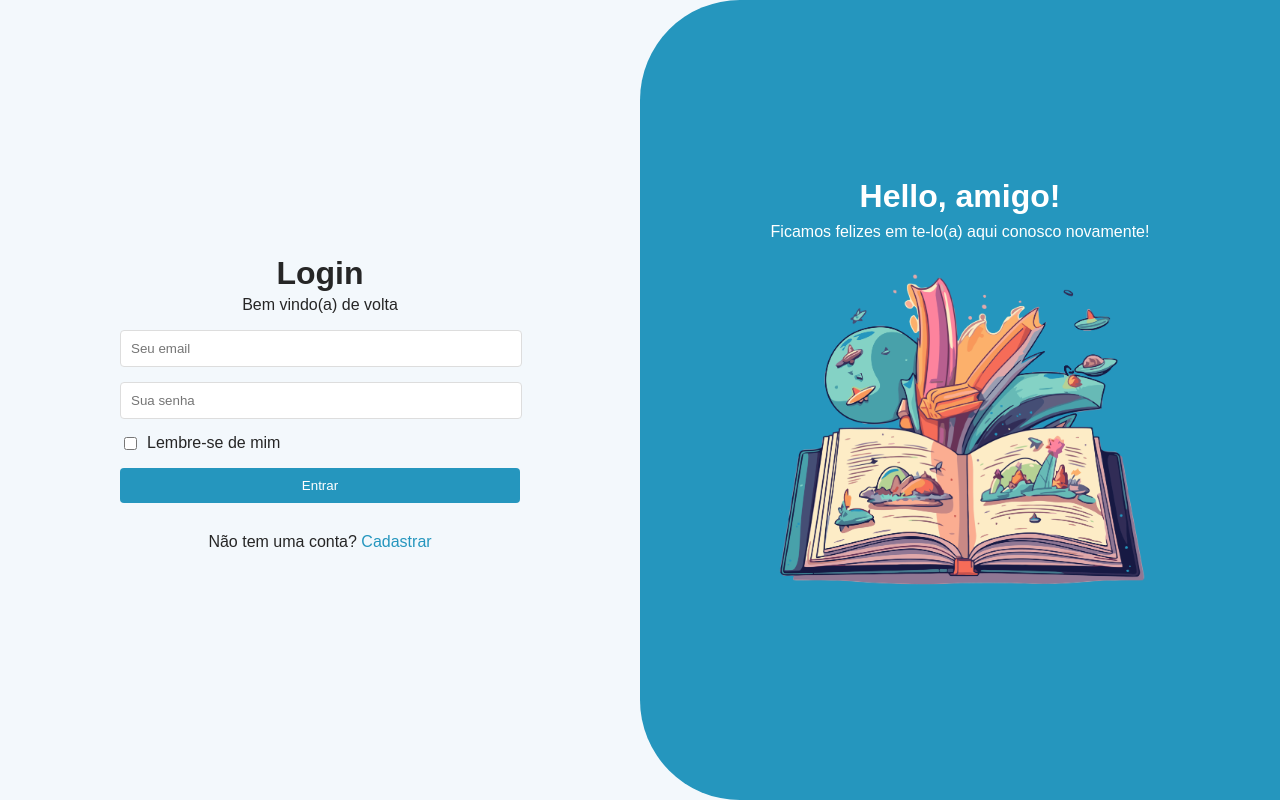
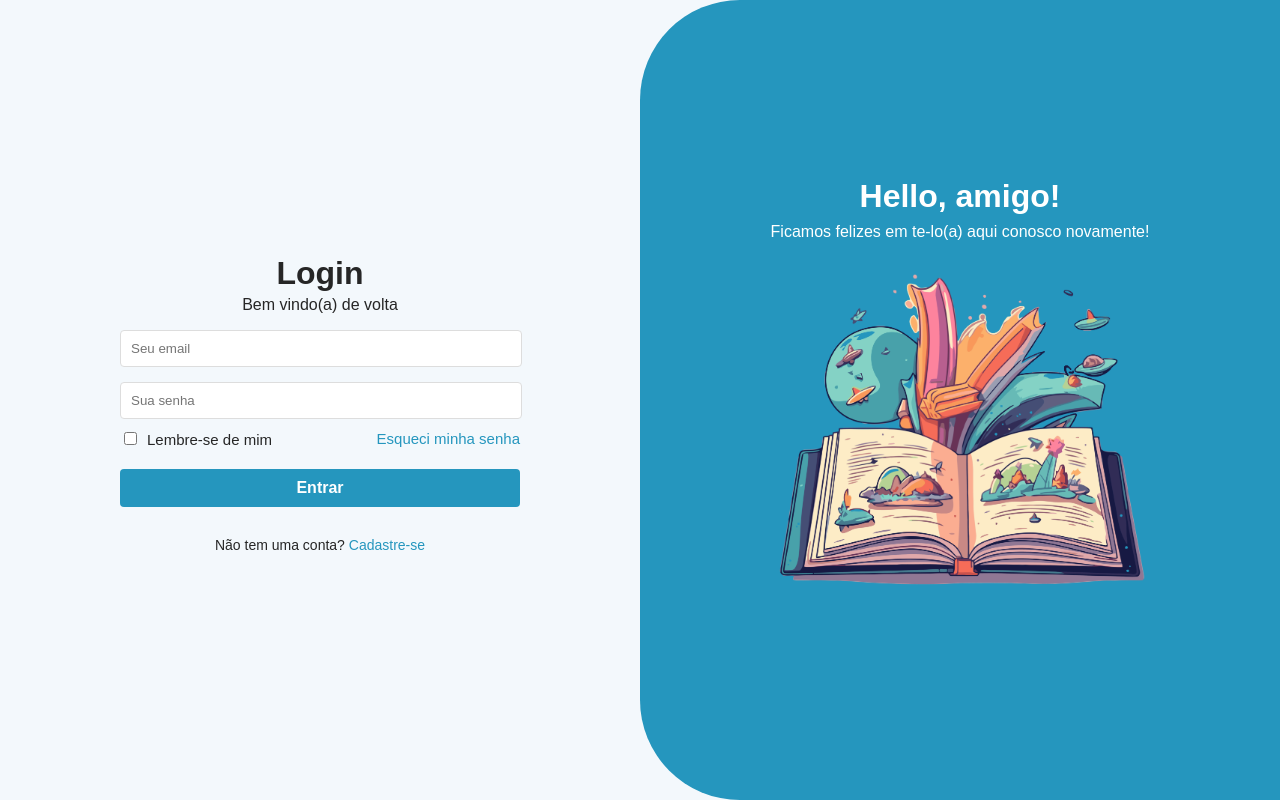
Before and after one commit to Geisbelly/Verbix, a Next.js app: page /login in a window 1280 px wide. Built offline with nearby package versions, Linux system fonts and the light colour scheme.

Commit message:
Atualizações (login, cadastro, leitura atual, json e pacotes

```diff
--- /dev/null
+++ b/src/app/leituraAtual/page.tsx
@@ -0,0 +1,3 @@
+export default function Page(){
+  return <h1>Hello, Next.js!</h1>
+}
--- a/src/app/login/page.tsx
+++ b/src/app/login/page.tsx
@@ -3,7 +3,9 @@ import React from 'react';
 export default function Page() {
   return (
     <div style={{ display: 'flex', height: '100vh', margin: '0', padding: '0',  background:'#F3F8FC',color:'#262626'}}>
+
       <style>
+
         {`
           body {
             margin: 0;
@@ -12,37 +14,57 @@ export default function Page() {
             font-family: Arial, Helvetica, sans-serif;
           }
         `}
+
       </style>
+
+
       <div style={{ flex: 1,display:'flex',alignItems:'center', justifyContent:'center'}}>
-      <div style={{ maxWidth: '400px', width: '100%', padding: '20px', alignContent:'center', borderRadius:'5px'}}>
+
+        <div style={{ maxWidth: '400px', width: '100%', padding: '20px', alignContent:'center', borderRadius:'5px'}}>
+
           <h1 style={{ textAlign: 'center', marginBottom:'4px' }}>Login</h1>
           <p style={{ textAlign: 'center', marginTop:'4px' }}>Bem vindo(a) de volta</p>
+
           <form>
+
             <div style={{ marginBottom: '15px', alignItems:'center' }}>
-
               <input type="email" id="email" name="email" placeholder="Seu email" style={{ width: '95%', padding: '10px', borderRadius: '4px', border: '1px solid #ddd',alignItems:'center'}} required />
             </div>
-            <div style={{ marginBottom: '15px' }}>
 
+            <div style={{ marginBottom: '10px' }}>
               <input type="password" id="password" name="password" placeholder="Sua senha" style={{ width: '95%', padding: '10px', borderRadius: '4px', border: '1px solid #ddd' }} required />
             </div>
-            <div style={{ marginBottom: '15px', display: 'flex', alignItems: 'center' }}>
-              <input type="checkbox" id="remember-me" name="remember-me" style={{ marginRight: '10px' }} />
-              <label htmlFor="remember-me">Lembre-se de mim</label>
+
+            <div style={{ marginBottom: '20px', display: 'flex', alignItems: 'center', flexDirection: 'row', justifyContent:'space-between' }}>
+
+              <div style={{justifyContent:'center'}}>
+                <input type="checkbox" id="remember-me" name="remember-me" style={{ marginRight: '10px', transform: 'scale(1)' }} />
+                <label htmlFor="remember-me" style={{fontSize:'15px'}}>Lembre-se de mim</label>
+              </div>
+
+              <a href="/recuperacaoSenha" style={{ color: '#2596be', textDecoration: 'none', fontSize:'15px' }}>Esqueci minha senha</a>
+
             </div>
-            <button type="submit" style={{ width: '100%', padding: '10px', backgroundColor: '#2596be', color: '#fff', border: 'none', borderRadius: '4px', cursor: 'pointer' }}>Entrar</button>
+
+            <button type="submit" style={{ width: '100%', padding: '10px', backgroundColor: '#2596be', color: '#fff', border: 'none', borderRadius: '4px', cursor: 'pointer', fontSize:'16px', fontWeight:'600' }}>Entrar</button>
+
           </form>
-          <p style={{ textAlign: 'center', marginTop: '30px' }}>
-            Não tem uma conta? <a href="/cadastro" style={{ color: '#2596be', textDecoration: 'none' }}>Cadastrar</a>
-          </p>
+
+            <p style={{ textAlign: 'center', marginTop: '30px', fontSize:'14px' }}>
+              Não tem uma conta? <a href="/cadastro" style={{ color: '#2596be', textDecoration: 'none' }}>Cadastre-se</a>
+            </p>
+
         </div>
-
       </div>
 
+
       <div style={{ flex: 1, display: 'flex', flexDirection:'column', justifyContent: 'center', alignItems: 'center', backgroundColor: '#2596be', borderBottomLeftRadius:'100px',borderTopLeftRadius:'100px' }}>
+
         <h1 style={{color:'#fff', marginBottom:'3px'}}>Hello, amigo!</h1>
         <p style={{color:'#fff', marginBottom:'3px',marginTop:'5px'}}>Ficamos felizes em te-lo(a) aqui conosco novamente!</p>
+
         <img src="logo.png" alt="Logo" style={{ width: '400px', height: '400px' }} />
+
       </div>
     </div>
   );
```
Also changed, not shown: src/app/cadastro/page.tsx (+18 -7 lines), src/app/perfil/page.tsx (+24 -0 lines).
